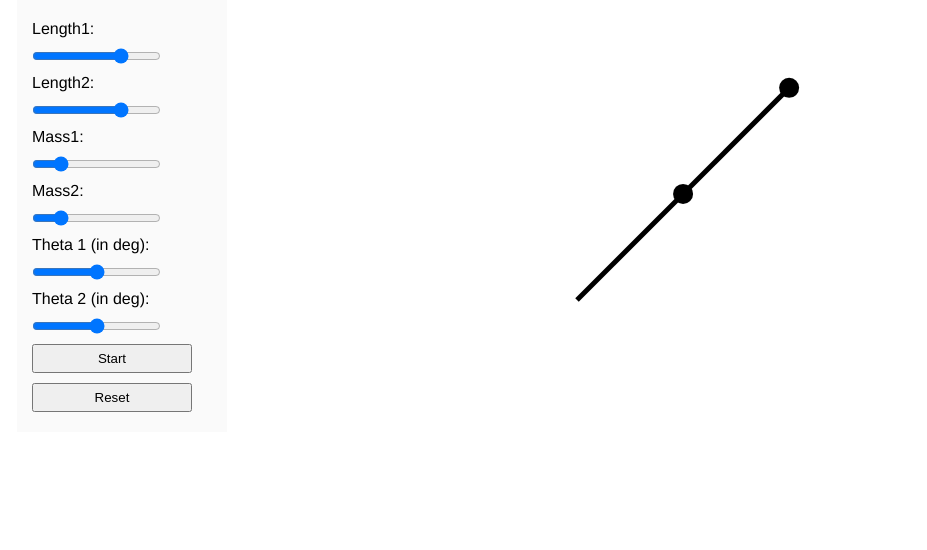
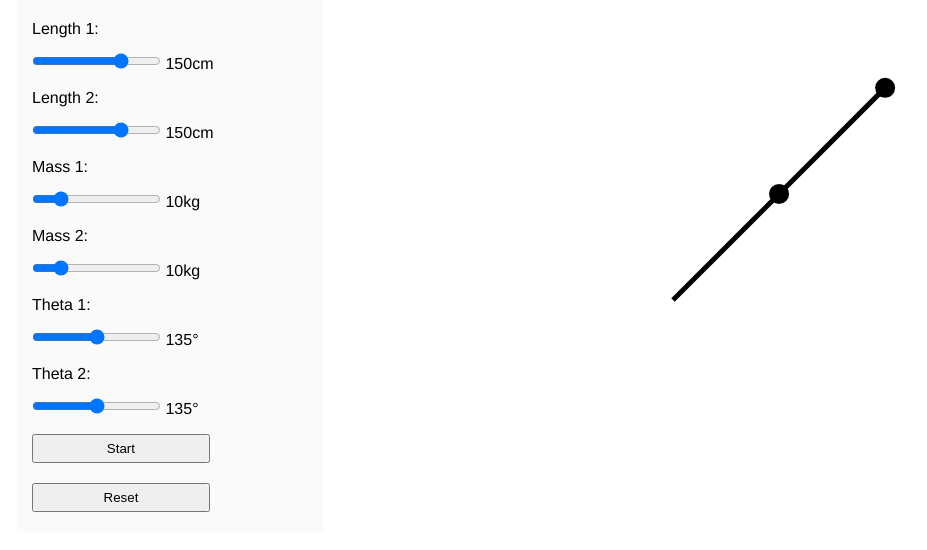
Before and after one commit to JoeCourtneyW/Double-Pendulum-Project, a plain HTML site: page index.html in a window 1280 px wide. Shown: the whole page, without its empty margins (3-930 px from the left). Drawn offline with Linux system fonts and the light colour scheme.

Commit message:
Add outputs for each slider and beautify them

```diff
--- a/double_pendulum.css
+++ b/double_pendulum.css
@@ -16,8 +16,11 @@
 
 .sidebar input {
   margin: 10px 0 5px 10px;
-  display: block;
+  display: inline;
   margin-bottom: 10px;
+}
+.sidebar output {
+  display: inline;
 }
 
 .phys-canvas {
@@ -25,7 +28,7 @@
 }
 
 .submit-btn {
-  width: 80%;
+  width: 60%;
   padding: 5px;
   text-align: center;
 }
--- a/index.html
+++ b/index.html
@@ -11,20 +11,24 @@
 <body style='margin: 0;max-width:100%;padding-top:0'>
   <div class='sidebar'>
     <form id='set_variables_form'>
-      <label for='length1'>Length1:</label>
+      <label for='length1'>Length 1:</label>
       <input id='length1' max='200' min='25' type='range' value='150'>
-      <!-- Add an oninput listener to change while sliding -->
-      <label for='length2'>Length2:</label>
+      <output id='length1Output'>150</output>cm
+      <label for='length2'>Length 2:</label>
       <input id='length2' max='200' min='25' type='range' value='150'>
-      <label for='mass1'>Mass1:</label>
+      <output id='length2Output'>150</output>cm
+      <label for='mass1'>Mass 1:</label>
       <input id='mass1' max='50' min='1' type='range' value='10'>
-      <!-- Add an oninput listener to change while sliding -->
-      <label for='mass2'>Mass2:</label>
+      <output id='mass1Output'>10</output>kg
+      <label for='mass2'>Mass 2:</label>
       <input id='mass2' max='50' min='1' type='range' value='10'>
-      <label for='Theta1'>Theta 1 (in deg):</label>
+      <output id='mass2Output'>10</output>kg
+      <label for='Theta1'>Theta 1:</label>
       <input id='Theta1' max='180' min='90' type='range' value='135'>
-      <label for='Theta2'>Theta 2 (in deg):</label>
+      <output id='Theta1Output'>135</output>°
+      <label for='Theta2'>Theta 2:</label>
       <input id='Theta2' max='180' min='90' type='range' value='135'>
+      <output id='Theta2Output'>135</output>°
       <input class='submit-btn' id='start-button' type='button' value='Start'>
       <input class='submit-btn' id='reset-button' type='button' value='Reset' disabled='true'>
     </form>
--- a/pendulum.js
+++ b/pendulum.js
@@ -12,8 +12,8 @@ function update(pendSettings) {
   ));
 
   //Derivative of theta 2
-  pendSettings.d2Theta2 = (mu * g * (Math.sin(pendSettings.Theta1) * Math.cos(pendSettings.Theta1 -
-      pendSettings.Theta2) - Math.sin(pendSettings.Theta2)) + (mu * pendSettings.l1 * pendSettings.dTheta1 *
+  pendSettings.d2Theta2 =
+    (mu * g * (Math.sin(pendSettings.Theta1) * Math.cos(pendSettings.Theta1 - pendSettings.Theta2) - Math.sin(pendSettings.Theta2)) + (mu * pendSettings.l1 * pendSettings.dTheta1 *
       pendSettings.dTheta1 + pendSettings.l2 * pendSettings.dTheta2 * pendSettings.dTheta2 *
       Math.cos(pendSettings.Theta1 - pendSettings.Theta2)) * Math.sin(pendSettings.Theta1 - pendSettings.Theta2)) /
     (pendSettings.l2 * (mu - Math.cos(pendSettings.Theta1 - pendSettings.Theta2) * Math.cos(pendSettings.Theta1 - pendSettings.Theta2)));
@@ -144,6 +144,13 @@ function updateSettings() {
   currSimSett.Theta1 = $('#Theta1').val() / 180 * (Math.PI);
   currSimSett.Theta2 = $('#Theta2').val() / 180 * (Math.PI);
 
+  //Update values next to sliders
+  $('#length1Output').val(currSimSett.l1);
+  $('#length2Output').val(currSimSett.l2);
+  $('#mass1Output').val(currSimSett.m1);
+  $('#mass2Output').val(currSimSett.m2);
+  $('#Theta1Output').val(Math.round(currSimSett.Theta1 * 180 / (Math.PI)));
+  $('#Theta2Output').val(Math.round(currSimSett.Theta2 * 180 / (Math.PI)));
 
   myCircle1 = {
     x: origin.x + currSimSett.l1 * Math.sin(currSimSett.Theta1),
@@ -184,6 +191,7 @@ function updateSettings() {
   currSimSett.dTheta2 = 0;
   currSimSett.d2Theta1 = 0;
   currSimSett.d2Theta2 = 0;
+
   //Change the path color to differentiate between sims
   currSimSett.color = getRandomColor();
 }
```
